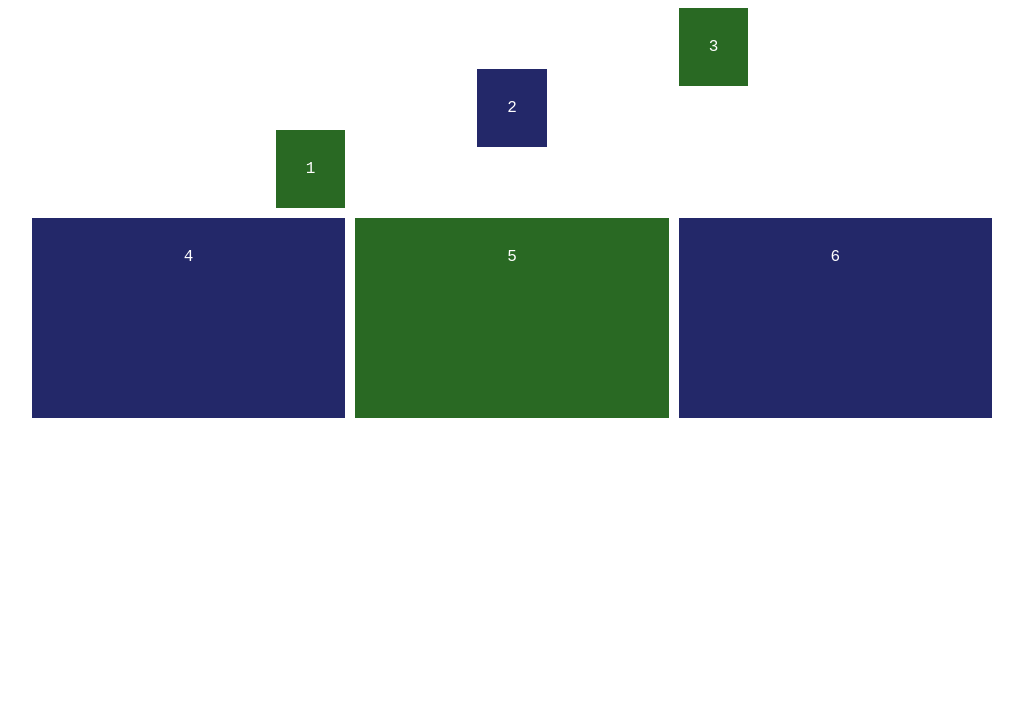
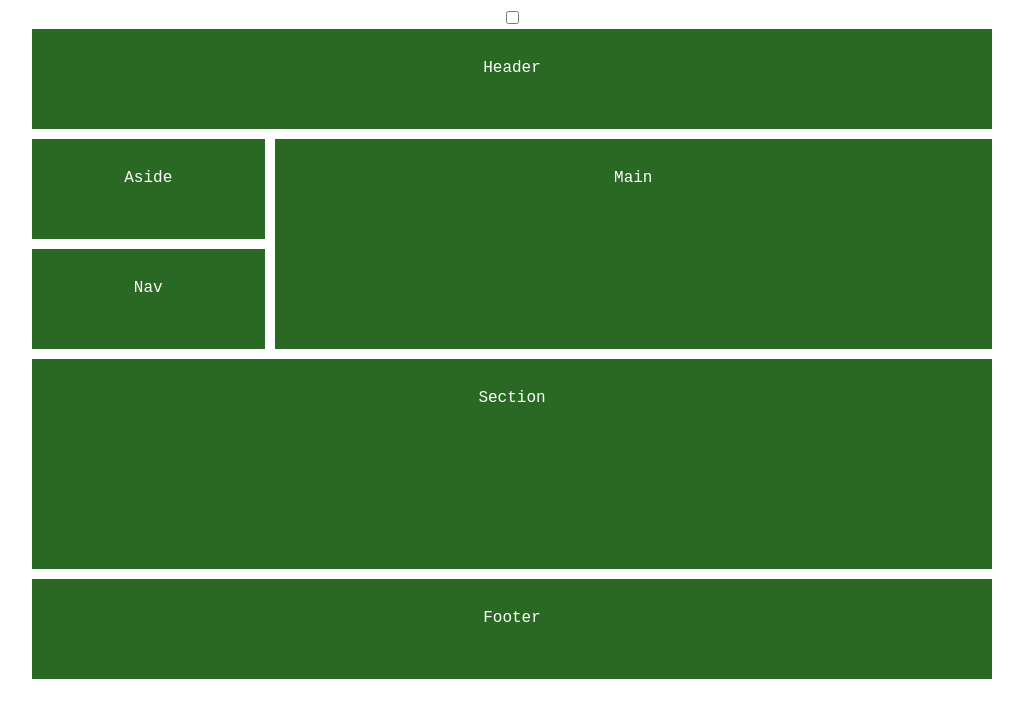
Before and after one commit to luvgangwani/css-grid-examples, a plain HTML site: page index.html in a window 1280 px wide. Shown: the whole page, without its empty margins (128-1151 px from the left). Drawn offline with Linux system fonts and the light colour scheme.

Commit message:
Lesson 7 - 12 column grid

```diff
--- a/index.html
+++ b/index.html
@@ -14,52 +14,98 @@
 
         #content {
             display: grid;
-            grid-template-columns: repeat(3, 1fr); /* repeat a value for n number of times */
-            grid-template-rows: repeat(2, 200px);
-            column-gap: 10px; /* specify gaps between columns */
-            row-gap: 10px; /* specify gaps between rows */
+            grid-template-columns: repeat(12, 1fr);
+            grid-auto-rows: minmax(100px, auto);
+            gap: 10px;
             max-width: 960px;
             margin: 0 auto;
-            /* align-items: flex-start; */ /* align all items in the div up/down */
-            /* justify-items: flex-end; */ /* align all items in the div left/right */
+            position: relative;
         }
 
-        #content div {
+        #content > * {
             background-color: #296923;
             padding: 30px;
         }
 
-        #content div:nth-child(even) {
-            background-color: #232869;
+        header {
+            grid-column: 1 / 13;
         }
 
-        .one {
-            align-self: flex-end; /* align this items in the div up/down */
-            justify-self: flex-end; /* align this items in the div left/right */
+        main {
+            grid-column: 4 / 13;
+            grid-row: 2 / 4;
         }
 
-        .two {
-            align-self: center;
-            justify-self: center;
+        aside {
+            grid-column: 1 /4;
         }
 
-        .three {
-            align-self: flex-start;
-            justify-self: flex-start;
+        section {
+            grid-column: 1 / 13;
+            grid-row: 4 / 6;
         }
+
+        nav {
+            grid-column: 1 / 4;
+        }
+
+        footer {
+            grid-column: 1 / 13;
+        }
+
+        #grid {
+            position: absolute;
+            display: none;
+            grid-template-columns: repeat(12, 1fr);
+            top: 0;
+            left: 0;
+            width: 100%;
+            height: 100%;
+            padding: 0;
+            background: transparent;
+        }
+
+        #grid p {
+            opacity: 0.2;
+            margin: 0;
+            background: #000;
+            border: 1px solid;
+        }
+
+        input:checked + #content #grid {
+            display: grid;
+        }
+
 
     </style>
 </head>
 <body>
 
+    <input type="checkbox">
+
     <div id="content">
 
-        <div class="one">1</div>
-        <div class="two">2</div>
-        <div class="three">3</div>
-        <div class="four">4</div>
-        <div class="five">5</div>
-        <div class="six">6</div>
+        <div id="grid">
+            <p></p>
+            <p></p>
+            <p></p>
+            <p></p>
+            <p></p>
+            <p></p>
+            <p></p>
+            <p></p>
+            <p></p>
+            <p></p>
+            <p></p>
+            <p></p>
+        </div>
+
+        <header>Header</header>
+        <main>Main</main>
+        <section>Section</section>
+        <aside>Aside</aside>
+        <nav>Nav</nav>
+        <footer>Footer</footer>
 
     </div>
 
```
